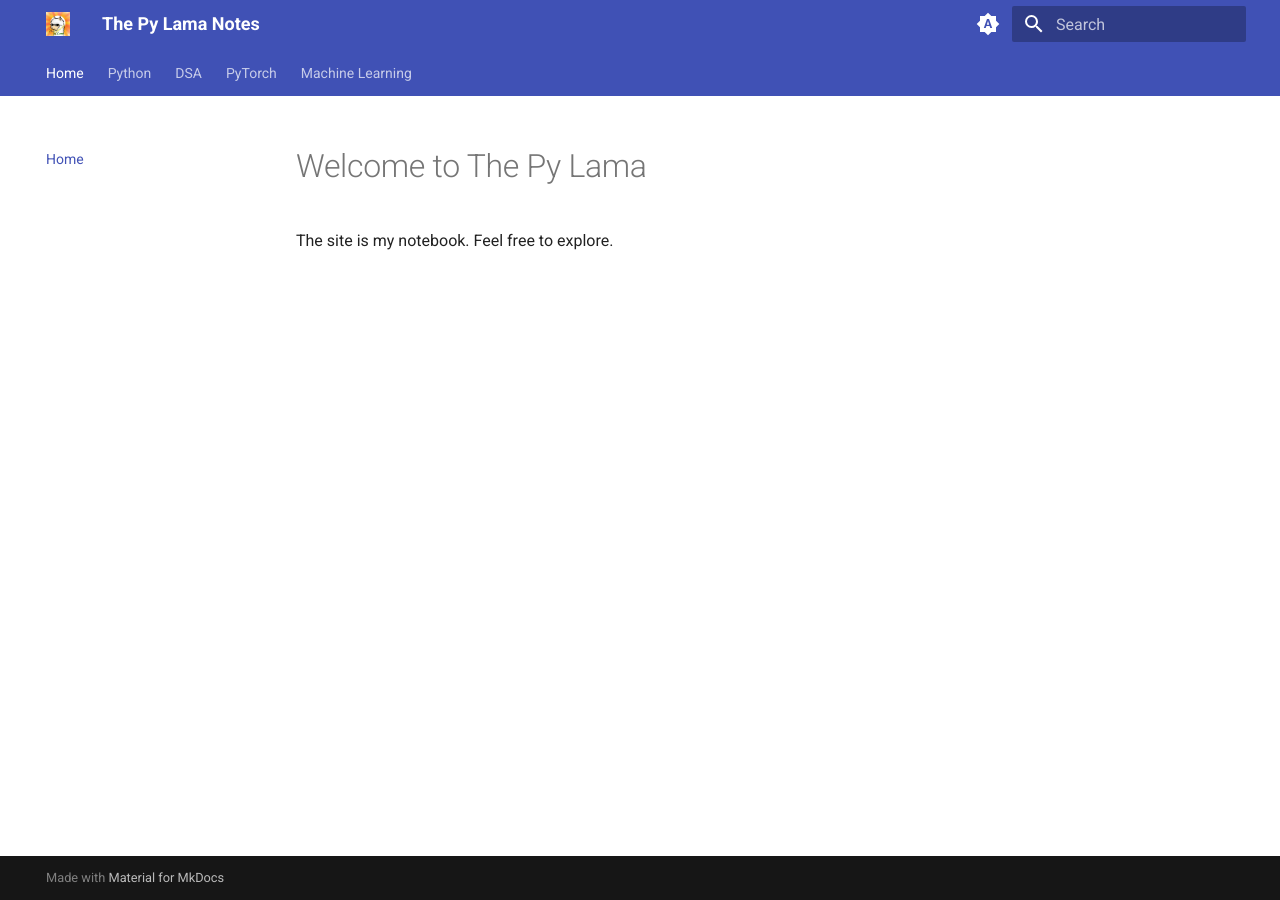
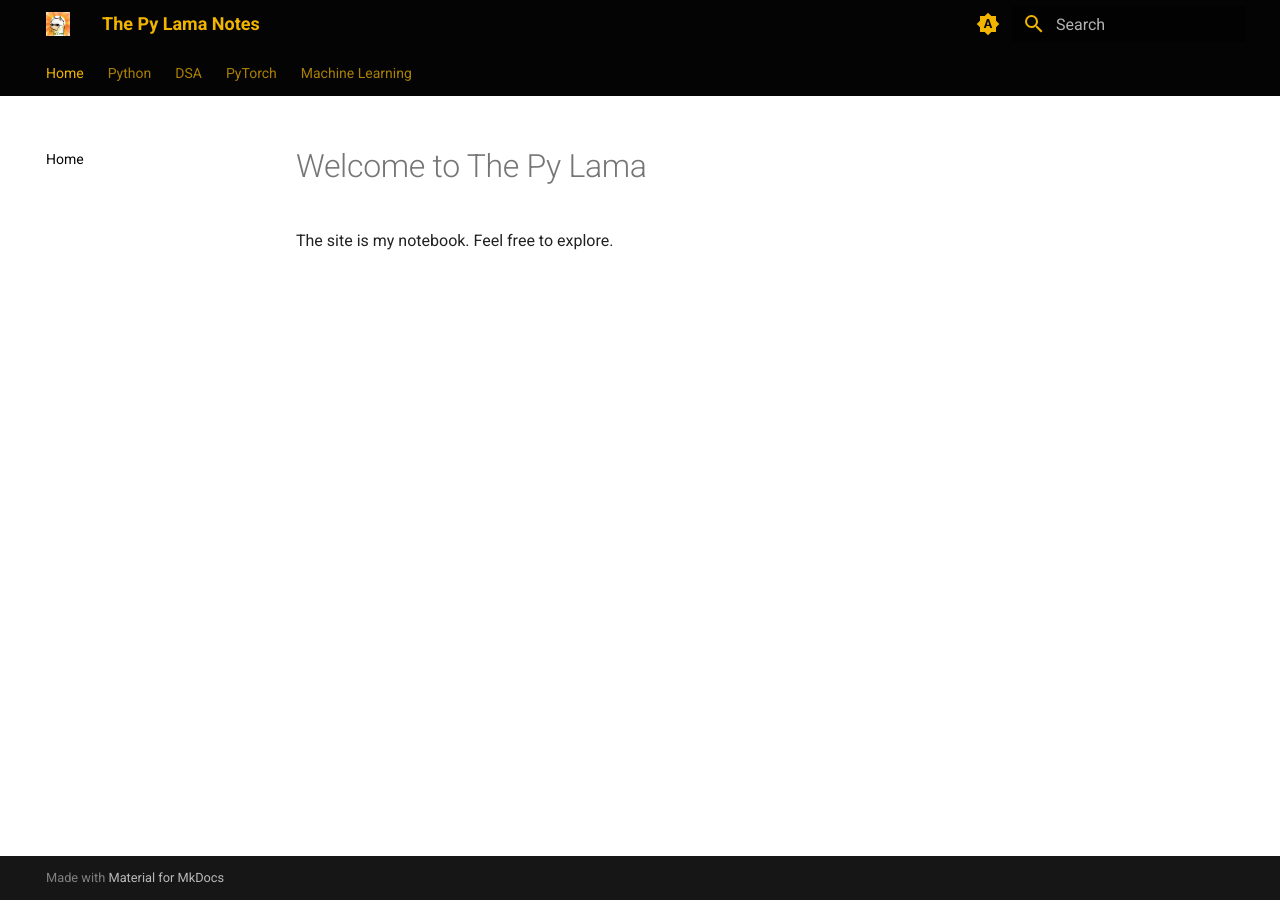
Before and after one commit to GSAUC3/ThePyLama, an MkDocs documentation site: the page built from docs/index.md, in a window 1280 px wide. Built offline with MkDocs 1.6.1 and Material for MkDocs 9.7.7, drawn with Linux system fonts in a browser that asks for light colours.

Commit message:
only dark theme

```diff
--- /dev/null
+++ b/docs/stylesheets/extra.css
@@ -0,0 +1,6 @@
+:root>* {
+    --md-primary-bg-color: #f1b500;
+    --md-primary-fg-color: #040404;
+    --md-secondary-fg-color: #ff0f0f;
+    --md-accent-fg-color: #fbc900;
+  }
--- a/mkdocs.yml
+++ b/mkdocs.yml
@@ -21,11 +21,11 @@
         name: Switch to dark mode
 
     # Palette toggle for dark mode
-    - media: "(prefers-color-scheme: dark)"
-      scheme: slate
-      toggle:
-        icon: material/brightness-4
-        name: Switch to system preference
+    # - media: "(prefers-color-scheme: dark)"
+    #   scheme: slate
+    #   toggle:
+    #     icon: material/brightness-4
+    #     name: Switch to system preference
 nav:
   - Home: index.md
   - Python:
@@ -89,3 +89,6 @@
   - javascripts/mathjax.js
   - https://polyfill.io/v3/polyfill.min.js?features=es6
   - https://cdn.jsdelivr.net/npm/mathjax@3/es5/tex-mml-chtml.js
+
+extra_css:
+  - stylesheets/extra.css
```
